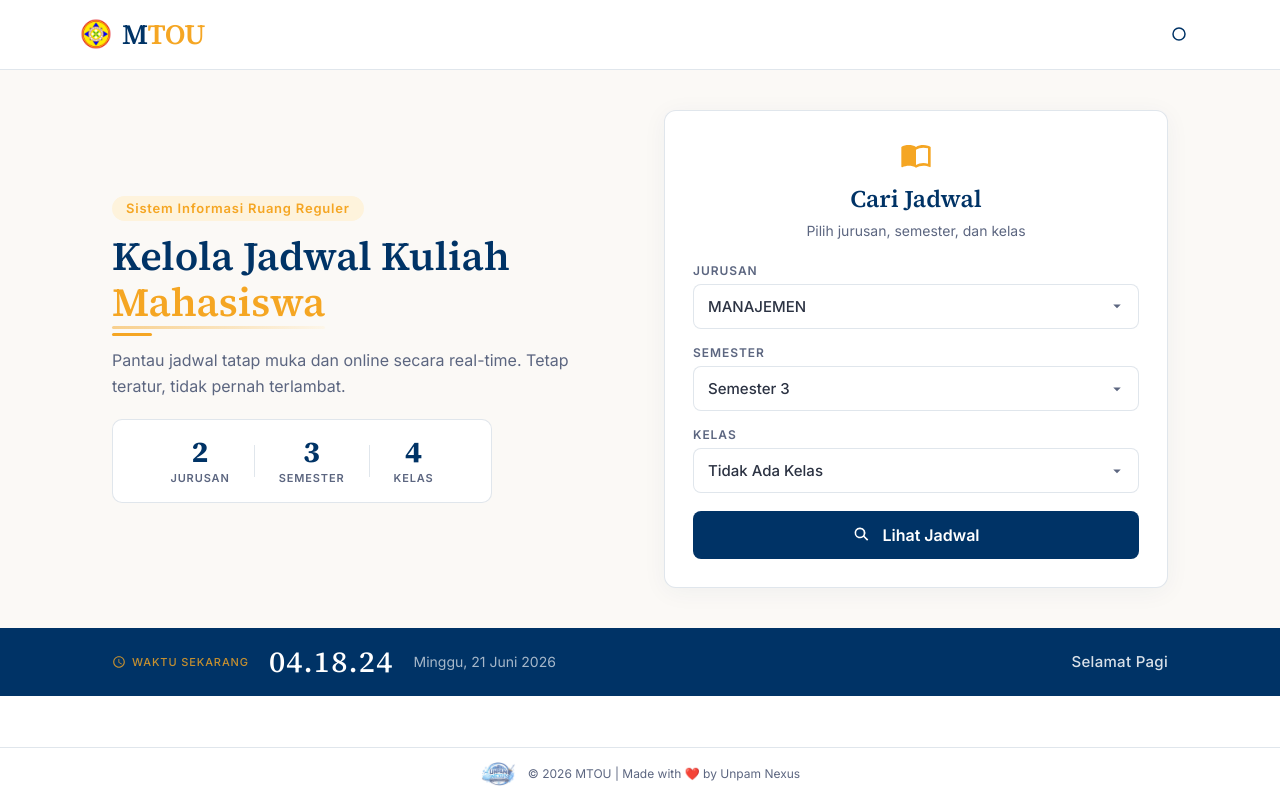
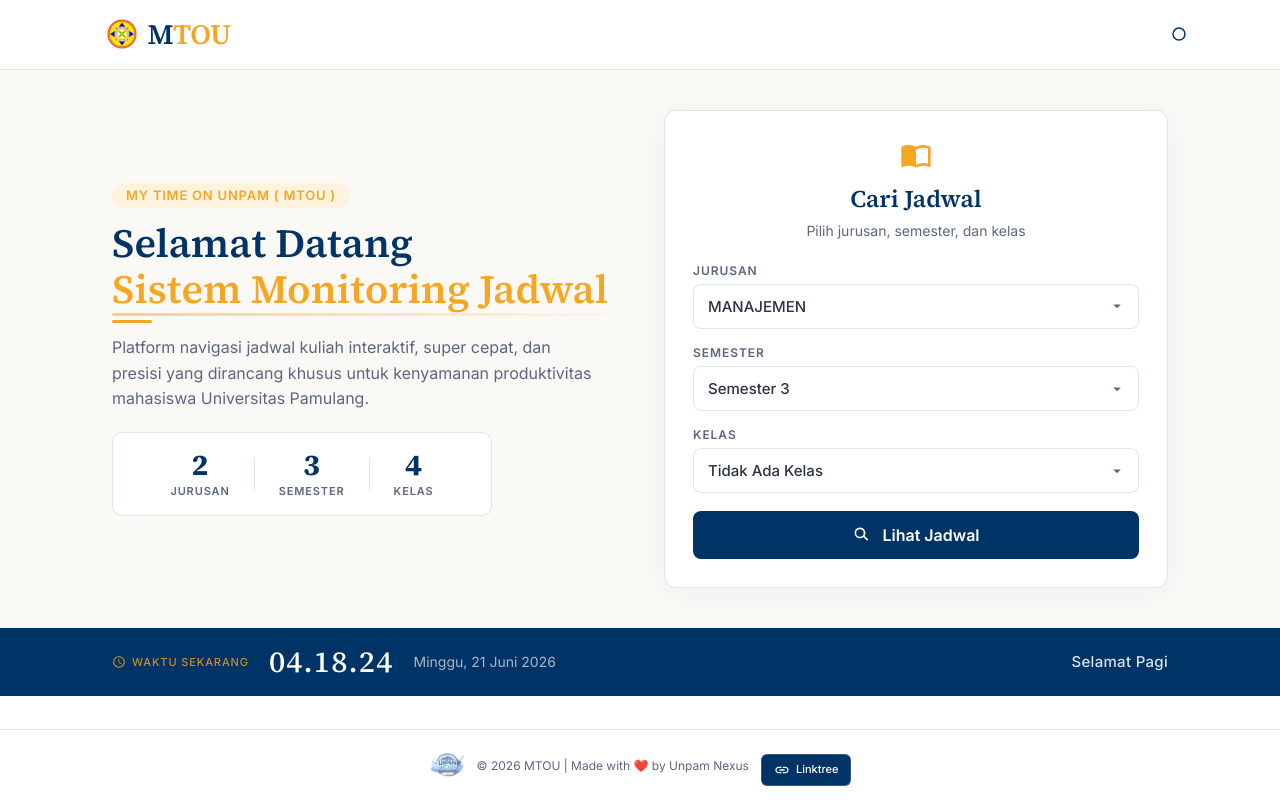
Before and after one commit to fdlannda/mytimeonunpam, a Flask app: page / in a window 1280 px wide. Run offline with Flask 3, Linux system fonts and the light colour scheme; data that the repository does not hold is empty.

Commit message:
improve good text and botton

```diff
--- a/static/style.css
+++ b/static/style.css
@@ -78,6 +78,7 @@ body {
     justify-content: flex-start;
     gap: 10px;
     flex: 1;
+    margin-left: clamp(0px, 2vw, 40px);
 }
 
 .brand-logo {
@@ -220,6 +221,24 @@ body {
     background: var(--gold-surface);
     border-radius: 100px;
     margin-bottom: 12px;
+    animation: eyebrow-entrance 0.8s ease-out forwards;
+    opacity: 0;
+    transform: translateY(-10px);
+}
+
+@keyframes eyebrow-entrance {
+    0% {
+        opacity: 0;
+        transform: translateY(-10px) scale(0.95);
+    }
+    50% {
+        opacity: 1;
+        transform: translateY(2px) scale(1.02);
+    }
+    100% {
+        opacity: 1;
+        transform: translateY(0) scale(1);
+    }
 }
 
 .hero-content .hero-title {
@@ -434,6 +453,12 @@ body {
     fill: currentColor;
 }
 
+.select-form .action-btn .btn-logo {
+    height: 24px;
+    width: auto;
+    display: block;
+}
+
 /* ============================================================
    CLOCK MINI
 ============================================================ */
@@ -974,6 +999,7 @@ body {
 
 .countdown-line .countdown-text {
     font-weight: 600;
+    color: var(--navy);
 }
 
 .countdown-line .countdown-label .icon-inline {
@@ -1093,6 +1119,34 @@ body {
 
 .site-footer p {
     color: var(--text-soft);
+}
+
+.whatsapp-btn {
+    display: inline-flex;
+    align-items: center;
+    gap: 6px;
+    background: var(--navy);
+    color: #fff;
+    text-decoration: none;
+    padding: 6px 12px;
+    border-radius: 6px;
+    font-size: 11px;
+    font-weight: 500;
+    margin-top: 10px;
+    transition: var(--transition);
+    border: 1px solid rgba(255, 255, 255, 0.2);
+}
+
+.whatsapp-btn:hover {
+    background: var(--navy-hover);
+    transform: translateY(-1px);
+    box-shadow: 0 2px 8px rgba(0, 51, 102, 0.25);
+}
+
+.whatsapp-btn .whatsapp-icon {
+    fill: #fff;
+    width: 16px;
+    height: 16px;
 }
 
 /* ============================================================
@@ -1188,6 +1242,10 @@ body {
     color: var(--gold);
 }
 
+.dark .countdown-line .countdown-text {
+    color: var(--gold);
+}
+
 .dark .info-item .info-value {
     color: #fff;
 }
@@ -1207,6 +1265,12 @@ body {
 .dark .panel-badge {
     background: rgba(255, 255, 255, 0.06);
     color: var(--text-soft);
+}
+
+.dark .hero-content .eyebrow {
+    background: rgba(245, 166, 35, 0.15);
+    color: var(--gold);
+    border: 1px solid rgba(245, 166, 35, 0.3);
 }
 
 /* ============================================================
--- a/templates/home.html
+++ b/templates/home.html
@@ -1,253 +1,515 @@
 <!DOCTYPE html>
+
 <html lang="id">
 
+
+
 <head>
+
     <meta charset="UTF-8">
+
     <meta name="viewport" content="width=device-width, initial-scale=1.0, maximum-scale=5.0, user-scalable=yes">
+
     <title>MTOU — Sistem Informasi Waktu Kuliah</title>
 
+
+
     <link rel="preconnect" href="https://fonts.googleapis.com">
+
     <link rel="preconnect" href="https://fonts.gstatic.com" crossorigin>
+
     <link
+
         href="https://fonts.googleapis.com/css2?family=Source+Serif+4:wght@500;600;700&family=Inter:wght@400;500;600;700&display=swap"
+
         rel="stylesheet">
 
+
+
     <link rel="stylesheet" href="{{ url_for('static', filename='style.css') }}">
+
 </head>
+
+
 
 <body>
 
+
+
     <!-- ============================================
+
          HEADER
+
     ============================================ -->
+
     <header class="site-header">
+
         <div class="container header-inner">
+
             <div class="brand-wrapper">
+
                 <a href="/" class="brand-logo">
+
                     <img src="{{ url_for('static', filename='images/universitas-pamulang-logo-png_seeklogo-259632.png') }}"
+
                         alt="UNPAM Logo" class="logo-img">
+
                 </a>
+
                 <a href="/" class="brand-mark" style="text-decoration: none;">
+
                     M<span class="brand-accent">TOU</span>
+
                 </a>
+
             </div>
+
             <button class="theme-btn" onclick="toggleTheme()" aria-label="Toggle Dark Mode">
+
                 <svg class="icon-inline" viewBox="0 0 24 24" width="20" height="20">
+
                     <path d="M12 3a9 9 0 1 0 9 9 9 9 0 0 0-9-9zm0 16a7 7 0 1 1 7-7 7 7 0 0 1-7 7z" />
+
                     <path d="M12 7v10M7 12h10" />
+
                 </svg>
+
             </button>
+
         </div>
+
     </header>
 
+
+
     <!-- ============================================
+
          HERO SECTION
+
     ============================================ -->
+
     <section class="hero-modern">
+
         <div class="container hero-modern-inner">
+
             <div class="hero-content">
-                <span class="eyebrow">Sistem Informasi Ruang Reguler</span>
+
+                <span class="eyebrow">MY TIME ON UNPAM ( MTOU )</span>
+
                 <h1 class="hero-title">
-                    Kelola Jadwal Kuliah<br>
-                    <span class="gold-highlight">Mahasiswa</span>
+
+                    Selamat Datang<br>
+
+                    <span class="gold-highlight">Sistem Monitoring Jadwal</span>
+
                 </h1>
+
                 <div class="hero-rule"></div>
+
                 <p class="hero-desc">
-                    Pantau jadwal tatap muka dan online secara real-time.
-                    Tetap teratur, tidak pernah terlambat.
+
+                    Platform navigasi jadwal kuliah interaktif, super cepat, dan presisi yang dirancang khusus untuk kenyamanan produktivitas mahasiswa Universitas Pamulang.
+
                 </p>
 
+
+
                 <div class="hero-stats">
+
                     <div class="stat-item">
+
                         <span class="stat-number">{{ jurusan|length }}</span>
+
                         <span class="stat-label">Jurusan</span>
+
                     </div>
+
                     <div class="stat-divider"></div>
+
                     <div class="stat-item">
+
                         <span class="stat-number">{{ semester|length }}</span>
+
                         <span class="stat-label">Semester</span>
+
                     </div>
+
                     <div class="stat-divider"></div>
+
                     <div class="stat-item">
+
                         <span class="stat-number">{{ classes|length }}</span>
+
                         <span class="stat-label">Kelas</span>
+
                     </div>
+
                 </div>
+
             </div>
 
+
+
             <div class="hero-form-panel">
+
                 <div class="form-card">
+
                     <div class="form-header">
+
                         <span class="form-icon">
+
                             <svg class="icon-inline" viewBox="0 0 24 24" width="28" height="28">
+
                                 <path
+
                                     d="M21 5c-1.11-.35-2.33-.5-3.5-.5-1.95 0-4.05.4-5.5 1.5-1.45-1.1-3.55-1.5-5.5-1.5S2.45 4.9 1 6v14.65c0 .25.25.5.5.5.1 0 .15-.05.25-.05C3.1 20.45 5.05 20 6.5 20c1.95 0 4.05.4 5.5 1.5 1.35-.85 3.8-1.5 5.5-1.5 1.65 0 3.35.3 4.75 1.05.1.05.15.05.25.05.25 0 .5-.25.5-.5V6c-.6-.45-1.25-.75-2-1zm0 13.5c-1.1-.35-2.3-.5-3.5-.5-1.7 0-4.15.65-5.5 1.5V8c1.35-.85 3.8-1.5 5.5-1.5 1.2 0 2.4.15 3.5.5v11.5z" />
+
                             </svg>
+
                         </span>
+
                         <h3 class="form-title">Cari Jadwal</h3>
+
                         <p class="form-subtitle">Pilih jurusan, semester, dan kelas</p>
+
                     </div>
 
+
+
                     <form action="/open" method="POST" class="select-form">
+
                         <div class="field-group">
+
                             <label for="jurusan">Jurusan</label>
+
                             <select name="jurusan" id="jurusan" required>
+
                                 {% for j in jurusan %}
+
                                 <option value="{{ j }}">{{ j }}</option>
+
                                 {% endfor %}
+
                             </select>
+
                         </div>
 
+
+
                         <div class="field-group">
+
                             <label for="semester">Semester</label>
+
                             <select name="semester" id="semester" required>
+
                                 {% for s in semester %}
+
                                 <option value="{{ s }}">Semester {{ s }}</option>
+
                                 {% endfor %}
+
                             </select>
+
                         </div>
 
+
+
                         <div class="field-group">
+
                             <label for="kelas">Kelas</label>
+
                             <select name="kelas" id="kelas" required>
+
                                 <option value="">Pilih Jurusan & Semester</option>
+
                             </select>
+
                         </div>
 
+
+
                         <button type="submit" class="action-btn">
+
                             <svg class="icon-inline" viewBox="0 0 24 24" width="18" height="18">
+
                                 <path
+
                                     d="M9.5 3a6.5 6.5 0 1 0 4.23 11.48l4.4 4.39 1.41-1.41-4.39-4.4A6.5 6.5 0 0 0 9.5 3zm0 2a4.5 4.5 0 1 1 0 9 4.5 4.5 0 0 1 0-9z" />
+
                             </svg>
+
                             Lihat Jadwal
+
                         </button>
+
                     </form>
+
                 </div>
+
             </div>
+
         </div>
+
     </section>
 
+
+
     <!-- ============================================
+
          CLOCK MINI
+
     ============================================ -->
+
     <section class="clock-mini">
+
         <div class="container clock-mini-inner">
+
             <div class="clock-display">
+
                 <span class="clock-label">
+
                     <svg class="icon-inline" viewBox="0 0 24 24" width="16" height="16">
+
                         <path
+
                             d="M11.99 2C6.47 2 2 6.48 2 12s4.47 10 9.99 10C17.52 22 22 17.52 22 12S17.52 2 11.99 2zM12 20c-4.42 0-8-3.58-8-8s3.58-8 8-8 8 3.58 8 8-3.58 8-8 8zm.5-13H11v6l5.25 3.15.75-1.23-4.5-2.67z" />
+
                     </svg>
+
                     Waktu Sekarang
+
                 </span>
+
                 <span id="live-clock-mini">00:00:00</span>
+
                 <span class="clock-date" id="today-date-mini">Memuat Hari...</span>
+
             </div>
+
             <div class="clock-greeting" id="greeting-text">Selamat Belajar</div>
+
         </div>
+
     </section>
 
+
+
     <!-- ============================================
+
          FOOTER
+
     ============================================ -->
+
     <footer class="site-footer">
+
         <div class="container">
+
             <div class="footer-content">
+
                 <img src="{{ url_for('static', filename='images/unpam-logo.png') }}" alt="UNPAM Logo"
+
                     class="footer-logo">
+
                 <p>&copy; 2026 MTOU | Made with ❤️ by Unpam Nexus</p>
+
+                <a href="https://linktr.ee/mytimeonunpam" class="whatsapp-btn" target="_blank" rel="noopener noreferrer">
+
+                    <svg class="whatsapp-icon" viewBox="0 0 24 24" width="20" height="20">
+
+                        <path d="M3.9 12c0-1.71 1.39-3.1 3.1-3.1h4V7H7c-2.76 0-5 2.24-5 5s2.24 5 5 5h4v-1.9H7c-1.71 0-3.1-1.39-3.1-3.1zM8 13h8v-2H8v2zm9-6h-4v1.9h4c1.71 0 3.1 1.39 3.1 3.1s-1.39 3.1-3.1 3.1h-4V17h4c2.76 0 5-2.24 5-5s-2.24-5-5-5z"/>
+
+                    </svg>
+
+                    <span>Linktree</span>
+
+                </a>
+
             </div>
+
         </div>
+
     </footer>
 
+
+
     <script>
+
         function applySavedTheme() {
+
             var savedTheme = localStorage.getItem("theme");
+
             if (savedTheme === "dark") {
+
                 document.body.classList.add("dark");
+
             }
+
         }
 
+
+
         function toggleTheme() {
+
             document.body.classList.toggle("dark");
+
             localStorage.setItem("theme", document.body.classList.contains("dark") ? "dark" : "light");
+
         }
+
+
 
         applySavedTheme();
 
+
+
         function updateClockMini() {
+
             var now = new Date();
+
             var hours = now.getHours();
 
+
+
             var clockEl = document.getElementById('live-clock-mini');
+
             if (clockEl) {
+
                 clockEl.innerText = now.toLocaleTimeString('id-ID', {
+
                     hour: '2-digit',
+
                     minute: '2-digit',
+
                     second: '2-digit'
+
                 });
+
             }
 
+
+
             var dateEl = document.getElementById('today-date-mini');
+
             if (dateEl) {
+
                 var options = {
+
                     weekday: 'long',
+
                     day: 'numeric',
+
                     month: 'long',
+
                     year: 'numeric'
+
                 };
+
                 dateEl.innerText = now.toLocaleDateString('id-ID', options);
+
             }
 
+
+
             var greetingEl = document.getElementById('greeting-text');
+
             if (greetingEl) {
+
                 var greeting = '';
+
                 if (hours >= 4 && hours < 10) greeting = 'Selamat Pagi';
+
                 else if (hours >= 10 && hours < 15) greeting = 'Selamat Siang';
+
                 else if (hours >= 15 && hours < 18) greeting = 'Selamat Sore';
+
                 else greeting = 'Selamat Malam';
+
                 greetingEl.textContent = greeting;
+
             }
+
         }
 
+
+
         setInterval(updateClockMini, 1000);
+
         updateClockMini();
 
+
+
         async function loadClasses() {
+
             var jurusan = document.getElementById("jurusan").value;
+
             var semester = document.getElementById("semester").value;
 
+
+
             if (!jurusan || !semester) {
+
                 var kelasSelect = document.getElementById("kelas");
+
                 kelasSelect.innerHTML = '<option value="">Pilih Jurusan & Semester</option>';
+
                 return;
+
             }
 
+
+
             try {
+
                 var response = await fetch('/get_classes?jurusan=' + jurusan + '&semester=' + semester);
+
                 var data = await response.json();
 
+
+
                 var kelasSelect = document.getElementById("kelas");
+
                 kelasSelect.innerHTML = "";
 
+
+
                 if (data.classes.length === 0) {
+
                     kelasSelect.innerHTML = '<option value="">Tidak Ada Kelas</option>';
+
                     return;
+
                 }
 
+
+
                 data.classes.forEach(function (kelas) {
+
                     kelasSelect.innerHTML += '<option value="' + kelas + '">' + kelas + '</option>';
+
                 });
+
             } catch (error) {
+
                 console.error('Error loading classes:', error);
+
             }
+
         }
 
+
+
         document.getElementById("jurusan").addEventListener("change", loadClasses);
+
         document.getElementById("semester").addEventListener("change", loadClasses);
 
+
+
         window.onload = loadClasses;
+
     </script>
+
 </body>
 
+
+
 </html>
```
Also changed, not shown: templates/schedule.html (+27 -6 lines).
